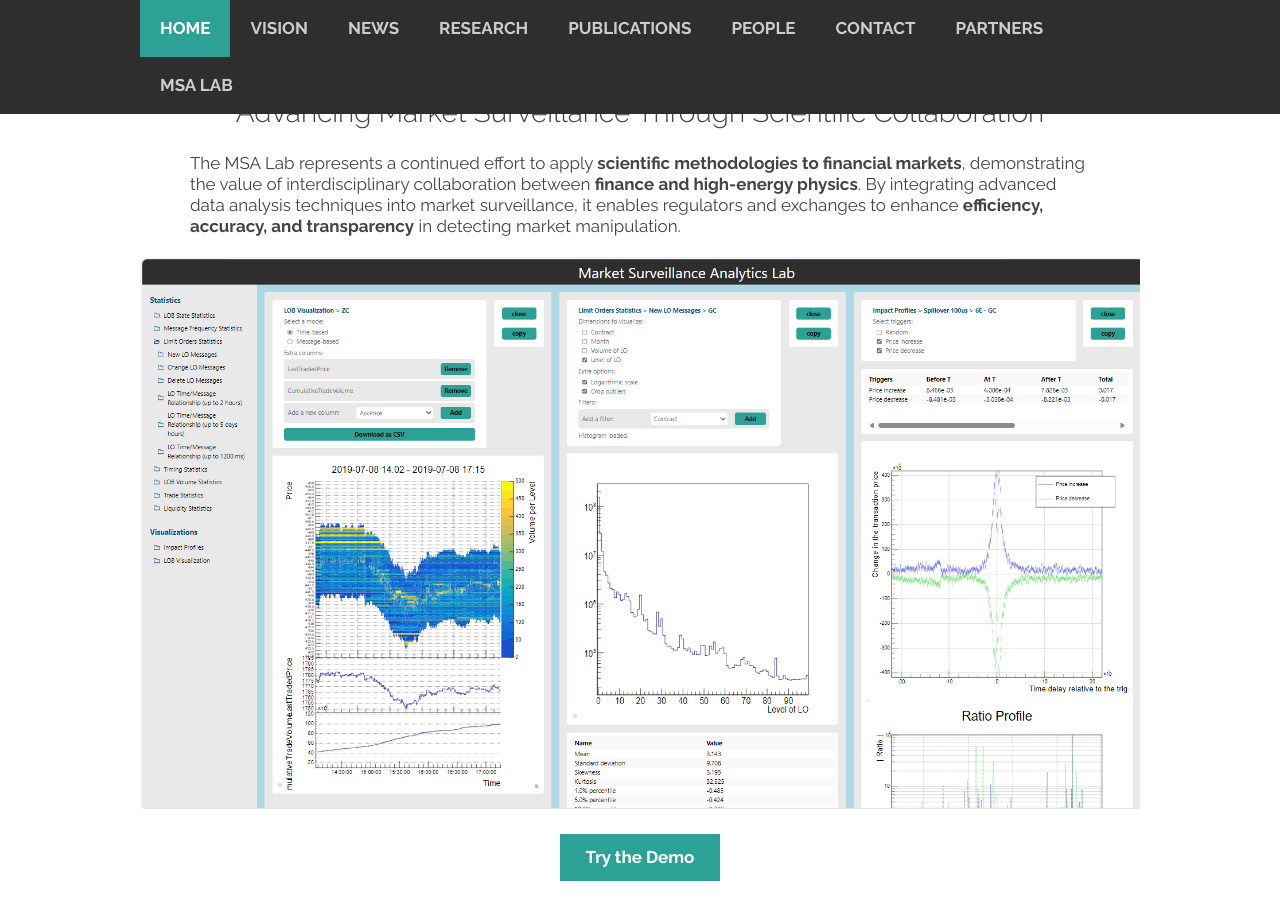
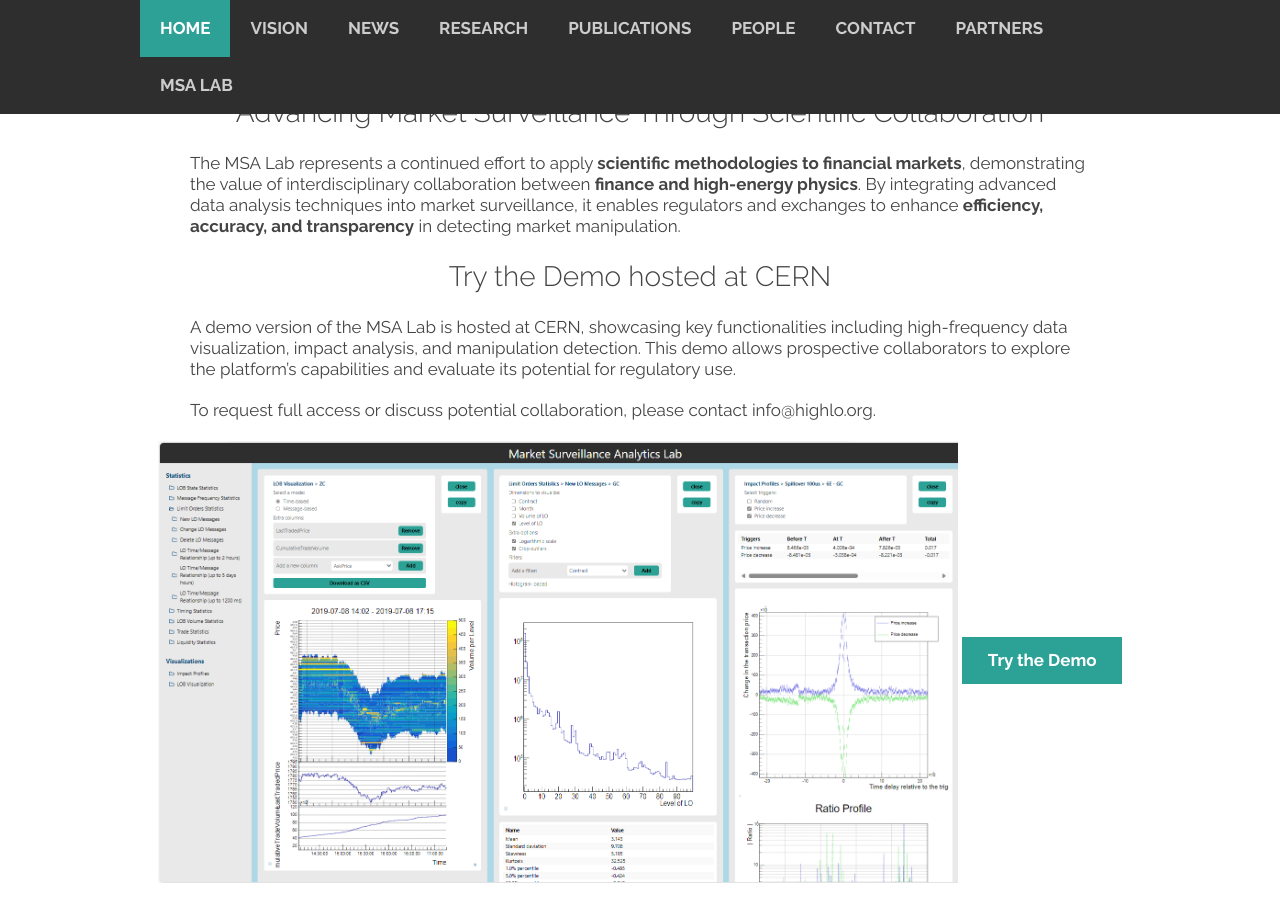
Before and after one commit to HighLO/highlo.github.io, a Jekyll site: the page built from msalab.md, in a window 1280 px wide and 900 px high, scrolled down 1252 px. Built offline with Jekyll 4.4.1, drawn with Linux system fonts in a browser that asks for light colours; nearby versions of some CDN libraries; comment, search, counter and statistics services are not loaded.

Commit message:
Update msalab text

```diff
--- a/msalab.md
+++ b/msalab.md
@@ -32,8 +32,14 @@ The MSA Lab is designed **exclusively for regulators and regulated exchanges**,
 
 The MSA Lab represents a continued effort to apply **scientific methodologies to financial markets**, demonstrating the value of interdisciplinary collaboration between **finance and high-energy physics**. By integrating advanced data analysis techniques into market surveillance, it enables regulators and exchanges to enhance **efficiency, accuracy, and transparency** in detecting market manipulation.
 
+## Try the Demo hosted at CERN
+
+A demo version of the MSA Lab is hosted at CERN, showcasing key functionalities including high-frequency data visualization, impact analysis, and manipulation detection. This demo allows prospective collaborators to explore the platform's capabilities and evaluate its potential for regulatory use.
+
+To request full access or discuss potential collaboration, please contact info@highlo.org.
+
 <center>
-    <img src="assets/msalab.png" alt="MSA Lab">
+    <img src="assets/msalab.png" alt="MSA Lab" style="width: 80%">
 
 <a href="https://hdash.cern.ch/" style="display: inline-block; margin-top: 1.5rem; padding: 0.75rem 1.5rem; background-color: {{ site.colors.green }}; color: #ffffff; text-decoration: none; font-weight: 600;">
     Try the Demo
```
